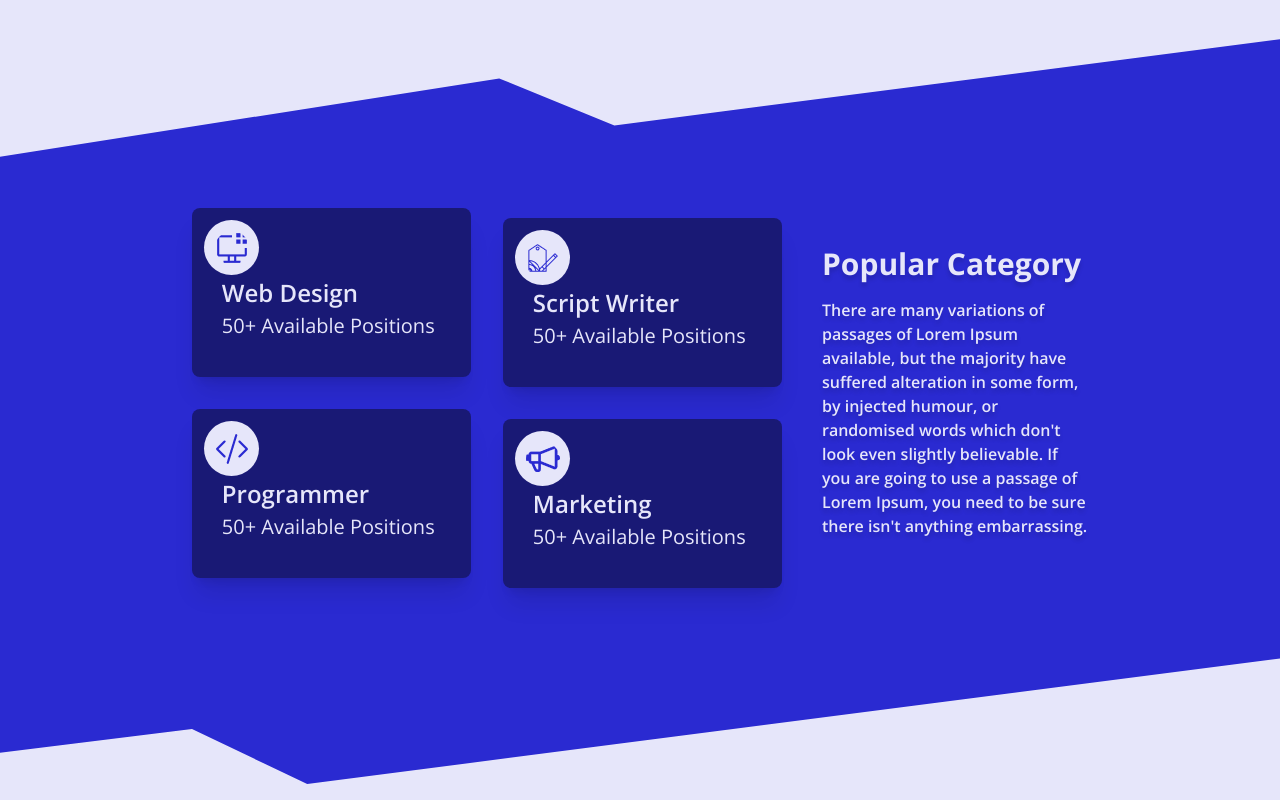
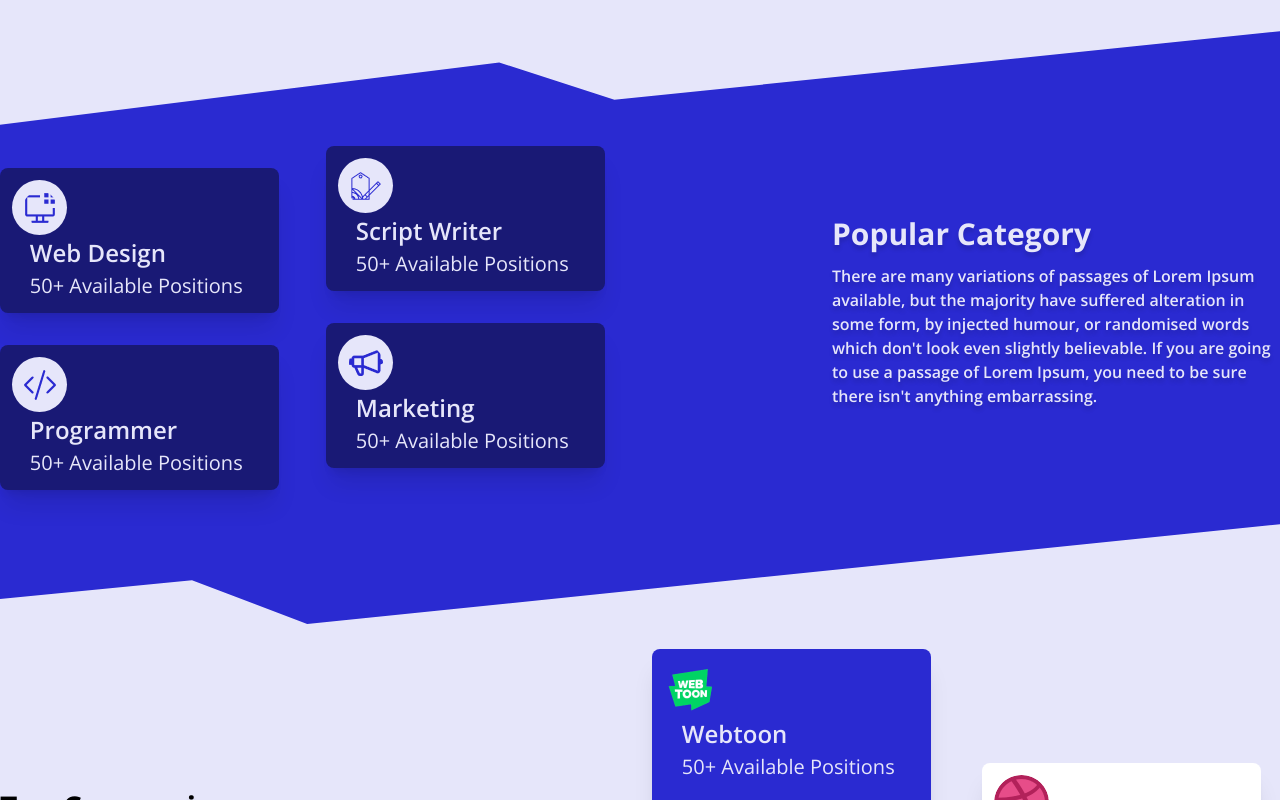
Before and after one commit to nicotolini/Ong-Project, a React (Vite) app: page / in a window 1280 px wide. Shown: the top 800 px of the page. Built offline with nearby package versions, Linux system fonts and the light colour scheme.

Commit message:
Container width

```diff
--- a/src/component/PopularCategories.jsx
+++ b/src/component/PopularCategories.jsx
@@ -8,17 +8,19 @@ import Card from "./Card";
 const PopularCategories = () => {
   return (
     <section className="bg-violet-100">
-      <div className="xl:h-[98vh] h-[178vh] sm:h-[87vh] flex w-full pt-10 sm:pt-0 items-center justify-center clip-path-popular bg-violet-500 ">
-        <div className="w-[100%] xl:w-[70%] flex h-[100vh] sm:h-[50%] flex-col xl:flex-row-reverse xl:gap-10  justify-center xl:justify-start">
-          <div className="flex-1 flex justify-center lg:mt-5 xl:mt-0 flex-col gap-4 text-center xl:text-start items-center  text-shadow xl:items-start text-white-200  ">
+      <div className="xl:h-[78vh] h-[178vh] sm:h-[87vh] flex w-full pt-10 sm:pt-0 items-center justify-center clip-path-popular bg-violet-500 ">
+        <div className="w-[100%] xl:container flex h-[100vh] sm:h-[50%] flex-col xl:flex-row-reverse xl:gap-10  justify-center xl:justify-between">
+          <div className="flex-1 flex justify-center lg:mt-5 xl:mt-0 flex-col gap-4 text-center xl:text-start items-center  text-shadow xl:items-end text-white-200  ">
+            <div>
               <h2 className="font-bold text-3xl">Popular Category</h2>
-            <p className="md:max-w-2xl xl:max-w-md text-center xl:p-0 p-8 xl:text-start font-semibold ">
+              <p className="md:max-w-2xl xl:max-w-md text-center mt-3 xl:p-0 p-8 xl:text-start font-semibold ">
                 There are many variations of passages of Lorem Ipsum available,
                 but the majority have suffered alteration in some form, by
                 injected humour, or randomised words which don't look even
                 slightly believable. If you are going to use a passage of Lorem
                 Ipsum, you need to be sure there isn't anything embarrassing.
               </p>
+            </div>
           </div>
           <div className="flex-1 flex flex-col sm:flex-row justify-center gap-8 mt-3 xl:justify-between">
             <div className="flex flex-col justify-center xl:items-start items-center sm:items-end xl:justify-start flex-1  gap-8">
```
Lines whose indentation alone changed are shown as unchanged.
